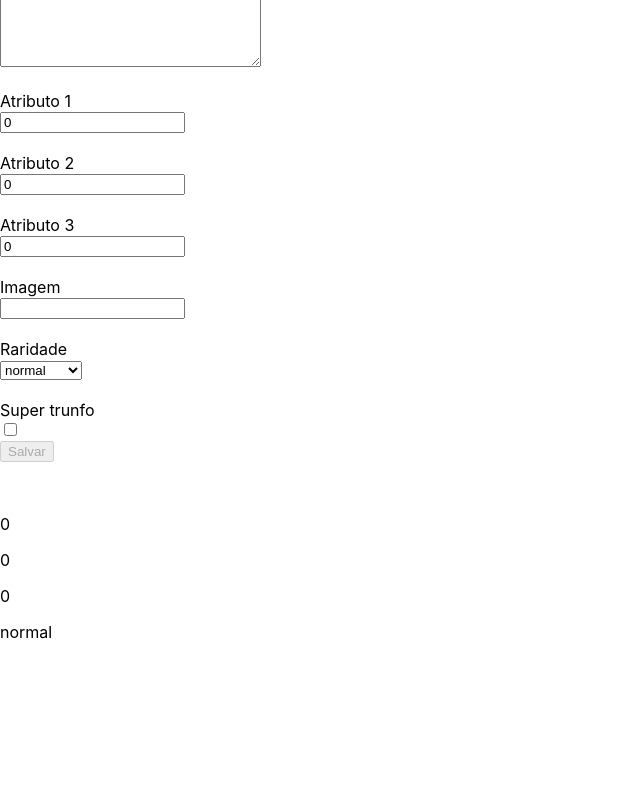
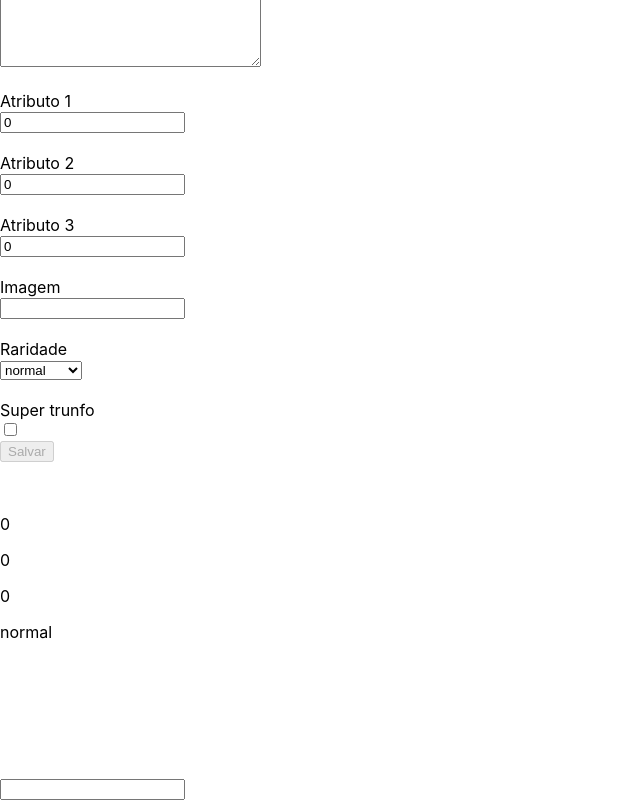
Before and after one commit to yuryss98/Tryunfo, a React (Create React App) app: page / in a window 1280 px wide. Shown: the part 253-1053 px from the top of the page, without its empty margins (0-640 px from the left). Before the commit the page ends 1031 px from the top, so only its background shows below. Built offline with nearby package versions, Linux system fonts and the light colour scheme.

Commit message:
requisito 10 completo

```diff
--- a/src/App.js
+++ b/src/App.js
@@ -127,7 +127,7 @@ class App extends React.Component {
   removerCarta = ({ target }) => {
     const paiId = target.parentElement.id;
     const { cartas } = this.state;
-    if (cartas[paiId].superTrunfo === 'Super trunfo') {
+    if (cartas[paiId].superTrunfo.length > 0) {
       this.setState({
         hasTrunfo: false,
       });
@@ -144,6 +144,14 @@ class App extends React.Component {
     }
     return false;
   };
+
+  buscarCarta = ({ target }) => {
+    const { cartas } = this.state;
+    const filtrar = cartas.filter((carta) => carta.nameInput.includes(target.value));
+    this.setState({
+      cartas: filtrar,
+    });
+  }
 
   render() {
     const {
@@ -193,6 +201,13 @@ class App extends React.Component {
         <br />
         <br />
         <br />
+        <div className="buscarCarta">
+          <input
+            type="text"
+            data-testid="name-filter"
+            onChange={ this.buscarCarta }
+          />
+        </div>
         {cartas.map((carta, index) => {
           const retorno = this.trueOrFalse(carta);
           return (
```
